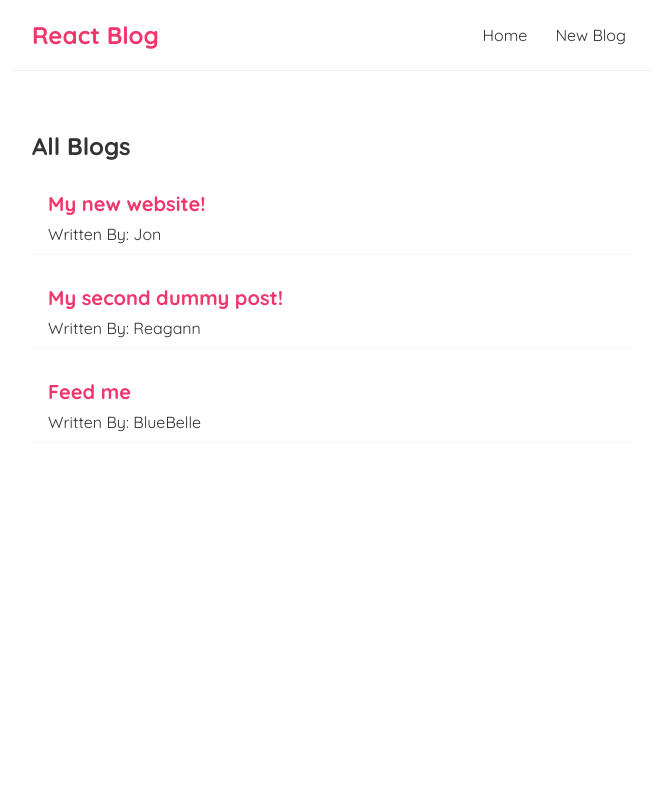
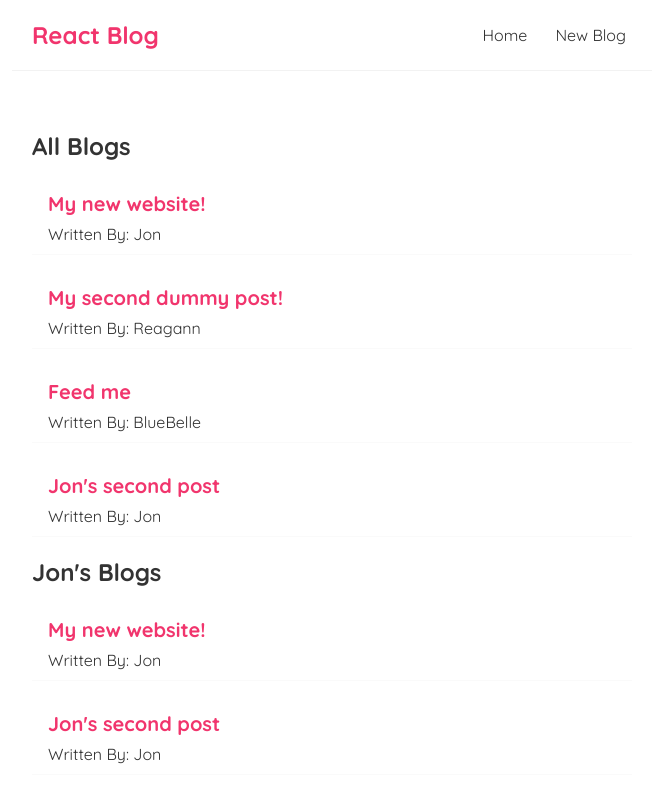
Before and after one commit to Jon-D-Smith/React_Blog, a React (Create React App) app: page / in a window 1280 px wide. Shown: the top 802 px of the page, without its empty margins (308-964 px from the left). Built offline with nearby package versions, Linux system fonts and the light colour scheme.

Commit message:
Practiced filtering with props

```diff
--- a/src/Home.js
+++ b/src/Home.js
@@ -5,12 +5,14 @@ const Home = () => {
     const [blogs, setBlogs] = useState([
         {title: "My new website!", body: "lorem ipsum text...", author: "Jon", id: 1 },
         {title: "My second dummy post!", body: "lorem ipsum text...", author: "Reagann", id: 2 },
-        {title: "Feed me", body: "lorem ipsum text...", author: "BlueBelle", id: 3 }
+        {title: "Feed me", body: "lorem ipsum text...", author: "BlueBelle", id: 3 },
+        {title: "Jon's second post", body: "lorem ipsum text", author: "Jon", id: 4}
     ])
 
     return (
         <div className="home">
-                    <Bloglist blogs={blogs} title="All Blogs"/>
+                <Bloglist blogs={blogs} title="All Blogs"/>
+                <Bloglist blogs={blogs.filter((blog) => blog.author === "Jon")} title="Jon's Blogs" />
         </div>
      );
 }
```
